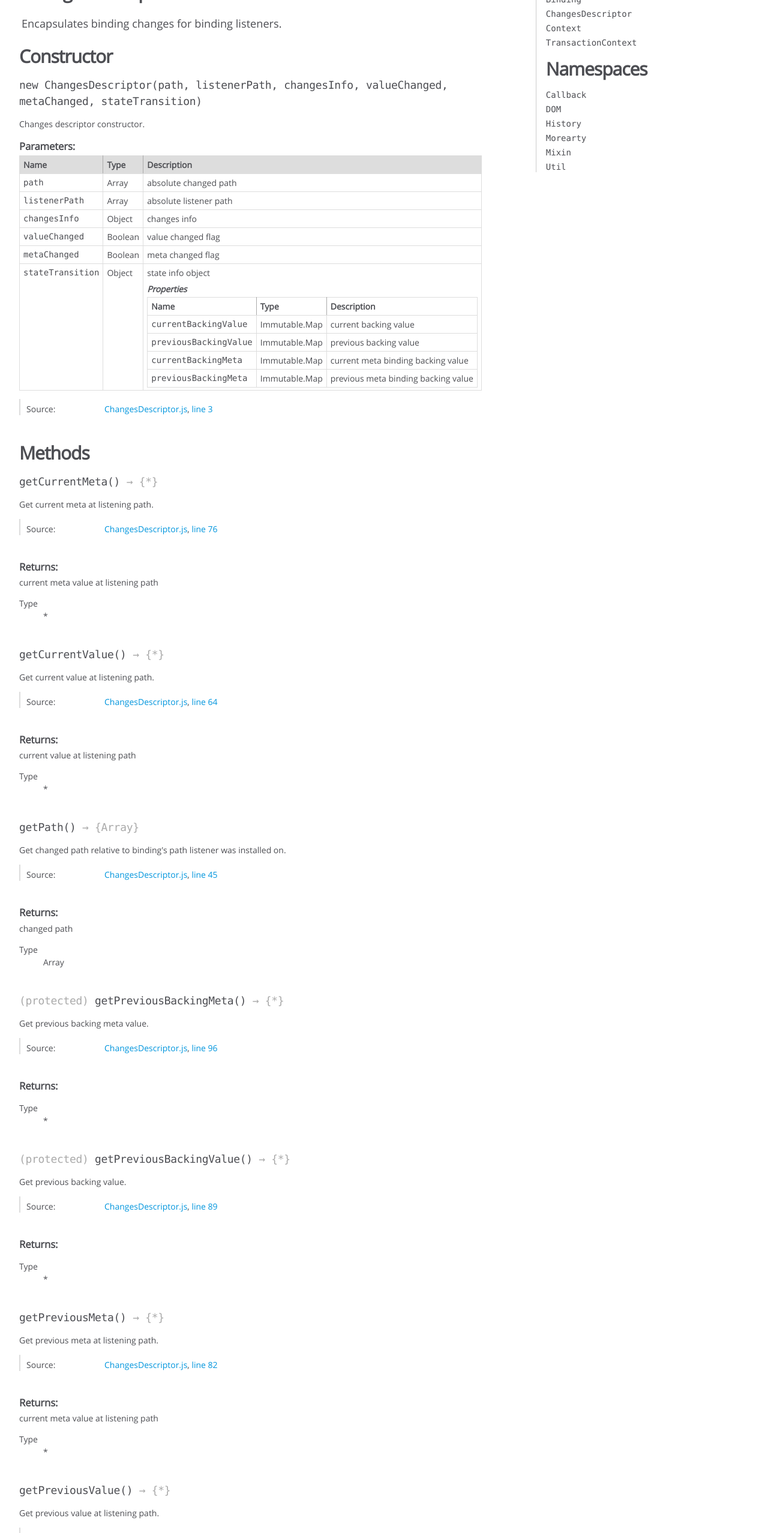
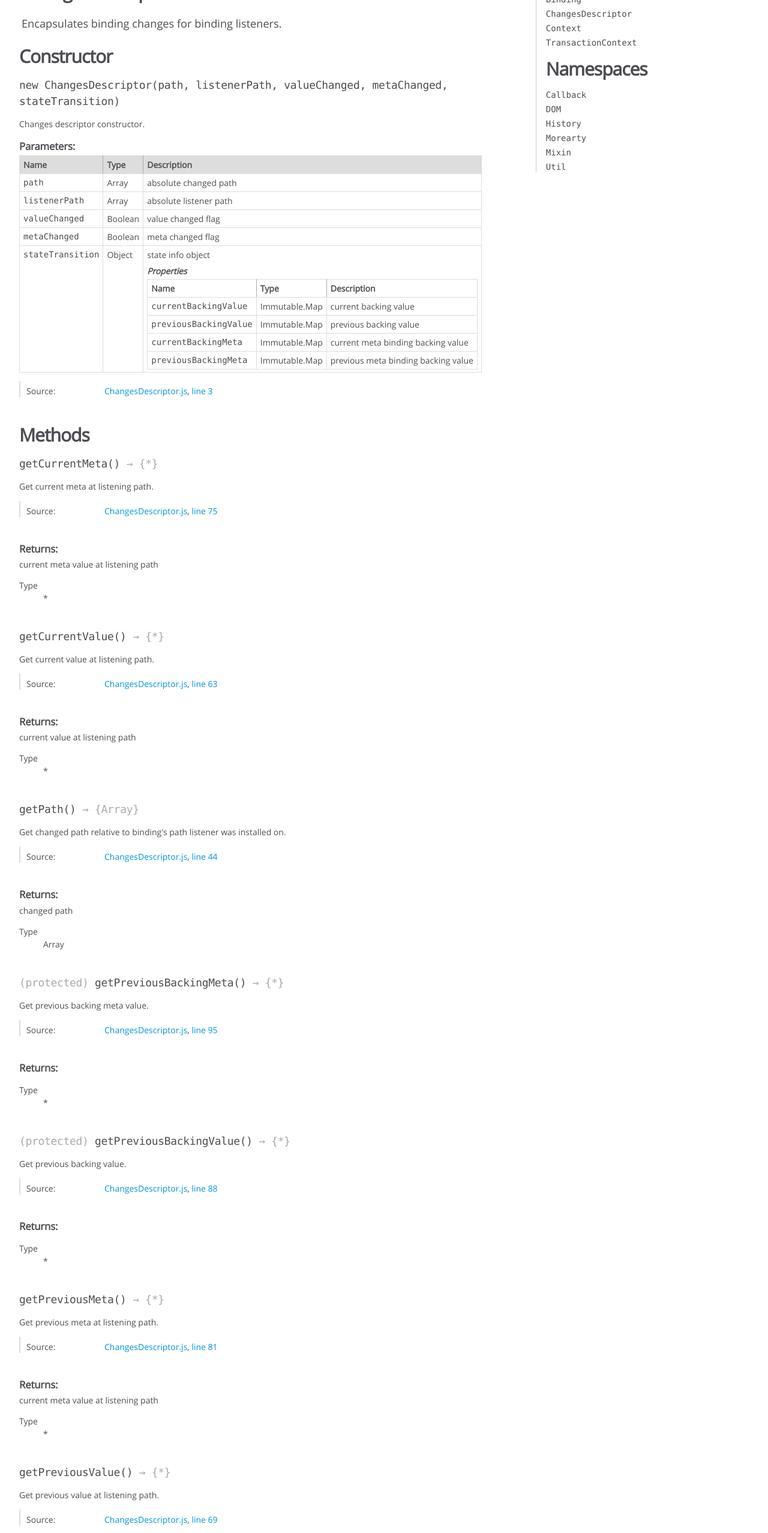
Before and after one commit to moreartyjs/moreartyjs, a website: page doc/ChangesDescriptor.html in a window 1280 px wide. Shown: the part 160-2715 px from the top of the page at 60% size. Drawn offline with Linux system fonts and the light colour scheme.

Commit message:
Update doc.

```diff
--- a/doc/ChangesDescriptor.html
+++ b/doc/ChangesDescriptor.html
@@ -46,7 +46,7 @@
     <h2>Constructor</h2>
 
 
-    <h4 class="name" id="ChangesDescriptor"><span class="type-signature"></span>new ChangesDescriptor<span class="signature">(path, listenerPath, changesInfo, valueChanged, metaChanged, stateTransition)</span><span class="type-signature"></span></h4>
+    <h4 class="name" id="ChangesDescriptor"><span class="type-signature"></span>new ChangesDescriptor<span class="signature">(path, listenerPath, valueChanged, metaChanged, stateTransition)</span><span class="type-signature"></span></h4>
 
 
 
@@ -129,29 +129,6 @@
 
 
             <td class="description last">absolute listener path</td>
-        </tr>
-
-
-
-        <tr>
-
-                <td class="name"><code>changesInfo</code></td>
-
-
-            <td class="type">
-
-
-<span class="param-type">Object</span>
-
-
-
-            </td>
-
-
-
-
-
-            <td class="description last">changes info</td>
         </tr>
 
 
@@ -479,7 +456,7 @@
 
     <dt class="tag-source">Source:</dt>
     <dd class="tag-source"><ul class="dummy"><li>
-        <a href="ChangesDescriptor.js.html">ChangesDescriptor.js</a>, <a href="ChangesDescriptor.js.html#line76">line 76</a>
+        <a href="ChangesDescriptor.js.html">ChangesDescriptor.js</a>, <a href="ChangesDescriptor.js.html#line75">line 75</a>
     </li></ul></dd>
 
 
@@ -583,7 +560,7 @@
 
     <dt class="tag-source">Source:</dt>
     <dd class="tag-source"><ul class="dummy"><li>
-        <a href="ChangesDescriptor.js.html">ChangesDescriptor.js</a>, <a href="ChangesDescriptor.js.html#line64">line 64</a>
+        <a href="ChangesDescriptor.js.html">ChangesDescriptor.js</a>, <a href="ChangesDescriptor.js.html#line63">line 63</a>
     </li></ul></dd>
 
 
@@ -687,7 +664,7 @@
 
     <dt class="tag-source">Source:</dt>
     <dd class="tag-source"><ul class="dummy"><li>
-        <a href="ChangesDescriptor.js.html">ChangesDescriptor.js</a>, <a href="ChangesDescriptor.js.html#line45">line 45</a>
+        <a href="ChangesDescriptor.js.html">ChangesDescriptor.js</a>, <a href="ChangesDescriptor.js.html#line44">line 44</a>
     </li></ul></dd>
 
 
@@ -791,7 +768,7 @@
 
     <dt class="tag-source">Source:</dt>
     <dd class="tag-source"><ul class="dummy"><li>
-        <a href="ChangesDescriptor.js.html">ChangesDescriptor.js</a>, <a href="ChangesDescriptor.js.html#line96">line 96</a>
+        <a href="ChangesDescriptor.js.html">ChangesDescriptor.js</a>, <a href="ChangesDescriptor.js.html#line95">line 95</a>
     </li></ul></dd>
 
 
@@ -891,7 +868,7 @@
 
     <dt class="tag-source">Source:</dt>
     <dd class="tag-source"><ul class="dummy"><li>
-        <a href="ChangesDescriptor.js.html">ChangesDescriptor.js</a>, <a href="ChangesDescriptor.js.html#line89">line 89</a>
+        <a href="ChangesDescriptor.js.html">ChangesDescriptor.js</a>, <a href="ChangesDescriptor.js.html#line88">line 88</a>
     </li></ul></dd>
 
 
@@ -991,7 +968,7 @@
 
     <dt class="tag-source">Source:</dt>
     <dd class="tag-source"><ul class="dummy"><li>
-        <a href="ChangesDescriptor.js.html">ChangesDescriptor.js</a>, <a href="ChangesDescriptor.js.html#line82">line 82</a>
+        <a href="ChangesDescriptor.js.html">ChangesDescriptor.js</a>, <a href="ChangesDescriptor.js.html#line81">line 81</a>
     </li></ul></dd>
 
 
@@ -1095,7 +1072,7 @@
 
     <dt class="tag-source">Source:</dt>
     <dd class="tag-source"><ul class="dummy"><li>
-        <a href="ChangesDescriptor.js.html">ChangesDescriptor.js</a>, <a href="ChangesDescriptor.js.html#line70">line 70</a>
+        <a href="ChangesDescriptor.js.html">ChangesDescriptor.js</a>, <a href="ChangesDescriptor.js.html#line69">line 69</a>
     </li></ul></dd>
 
 
@@ -1199,7 +1176,7 @@
 
     <dt class="tag-source">Source:</dt>
     <dd class="tag-source"><ul class="dummy"><li>
-        <a href="ChangesDescriptor.js.html">ChangesDescriptor.js</a>, <a href="ChangesDescriptor.js.html#line58">line 58</a>
+        <a href="ChangesDescriptor.js.html">ChangesDescriptor.js</a>, <a href="ChangesDescriptor.js.html#line57">line 57</a>
     </li></ul></dd>
 
 
@@ -1299,7 +1276,7 @@
 
     <dt class="tag-source">Source:</dt>
     <dd class="tag-source"><ul class="dummy"><li>
-        <a href="ChangesDescriptor.js.html">ChangesDescriptor.js</a>, <a href="ChangesDescriptor.js.html#line52">line 52</a>
+        <a href="ChangesDescriptor.js.html">ChangesDescriptor.js</a>, <a href="ChangesDescriptor.js.html#line51">line 51</a>
     </li></ul></dd>
 
 
@@ -1365,7 +1342,7 @@
 <br class="clear">
 
 <footer>
-    Documentation generated by <a href="https://github.com/jsdoc3/jsdoc">JSDoc 3.3.0-beta3</a> on Mon Apr 13 2015 03:44:58 GMT+0300 (MSK)
+    Documentation generated by <a href="https://github.com/jsdoc3/jsdoc">JSDoc 3.3.0-beta3</a> on Mon Apr 13 2015 04:10:21 GMT+0300 (MSK)
 </footer>
 
 <script> prettyPrint(); </script>
```
Also changed, not shown: doc/Binding.html (+5 -3 lines), doc/Binding.js.html (+8 -8 lines), doc/Callback.html (+1 -1 lines), doc/ChangesDescriptor.js.html (+2 -3 lines), doc/Context.html (+1 -1 lines), doc/DOM.html (+1 -1 lines), doc/DOM.js.html (+1 -1 lines), doc/History.html (+1 -1 lines), doc/History.js.html (+1 -1 lines), doc/Morearty.Mixin.html (+1 -1 lines), doc/Morearty.html (+1 -1 lines), doc/Morearty.js.html (+1 -1 lines), doc/TransactionContext.html (+1 -1 lines), doc/Util.html (+1 -1 lines), 3 more files.
